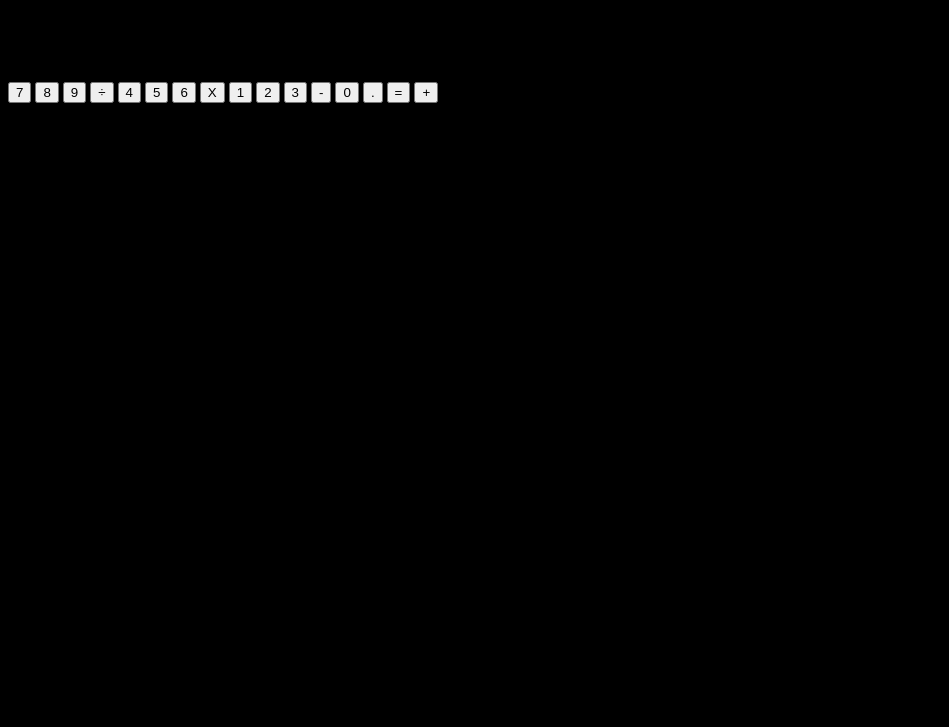
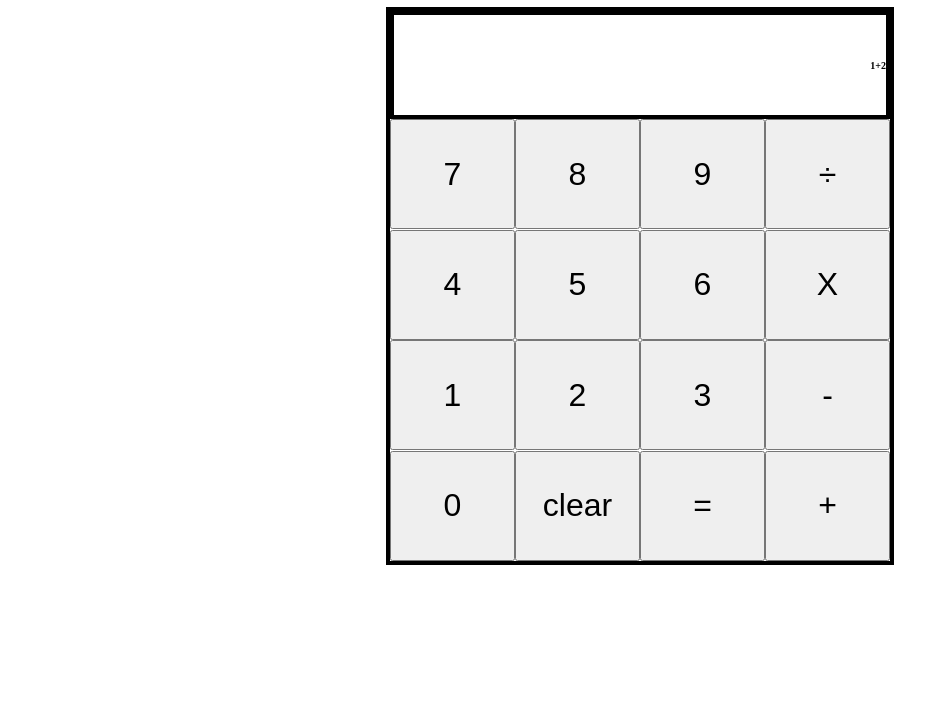
Before and after one commit to LDECODES/Calculator, a plain HTML site: page index.html in a window 1280 px wide. Shown: the part 73-800 px from the top of the page, without its empty margins (0-949 px from the left). Drawn offline with Linux system fonts and the light colour scheme.

Commit message:
updated UI

```diff
--- a/index.html
+++ b/index.html
@@ -9,8 +9,8 @@
 </head>
 <body>
     <h1>The Calculator</h1>
-    <div class="Calculator">
-        <div class="screen"></div>
+    <div class="calculator">
+        <div class="screen">1+2</div>
         <button class="button">7</button>
         <button class="button">8</button>
         <button class="button">9</button>
@@ -24,7 +24,7 @@
         <button class="button">3</button>
         <button class="button">-</button>
         <button class="button">0</button>
-        <button class="button">.</button>
+        <button class="button">clear</button>
         <button class="button">=</button>
         <button class="button">+</button>
 
--- a/styles.css
+++ b/styles.css
@@ -1,26 +1,45 @@
 body {
-    background-color: black;
+
+
 }
 
 h1 {
     display: flex;
     justify-content: center;
     align-items: center;
-    color: bisque;
     font-family: 'Times New Roman', Times, serif;
 }
 
 .calculator {
     display: flex;
+    justify-content: center;
+    justify-self: center;
+    align-items: center;
+    flex-wrap: wrap;
+    border: 4px solid black;
+    height: 550px;
+    width: 500px;
 
-    height: 480px;
-    width: 300px;
-    border: 4px solid white;
 
 
 }
 
 .screen {
-    height: 75px;
-    width: 200px;
+    height: 100px;
+    width: 500px;
+    border: 4px solid black;
+    display: flex;
+    justify-content: flex-end;
+    align-items: center;
+    font-weight: bolder;
+    font-size: x-small;
 }
+
+button {
+    height: 110px;
+    width: 125px;
+    font-weight: 900px;
+    font-size: xx-large;
+
+
+}
```
